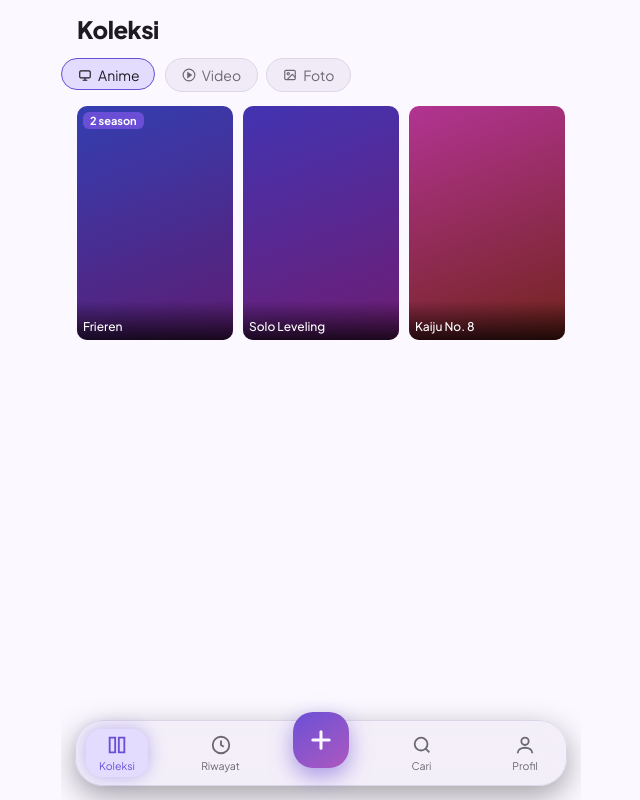
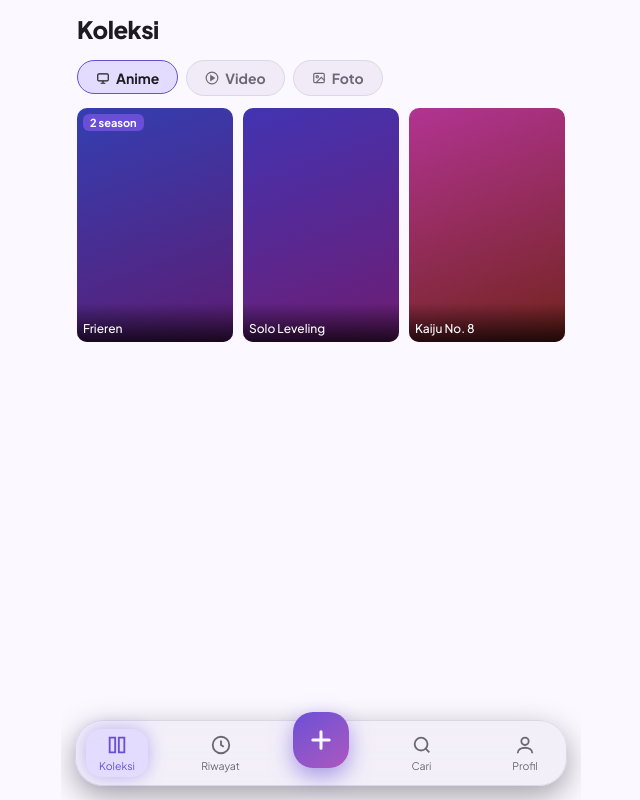
Before and after one commit to heriii1901-blip/Gattaper, a React (Vite) app: page / in a window 1280 px wide. Shown: the whole page, without its empty margins (319-959 px from the left). Built offline with nearby package versions, Linux system fonts and the light colour scheme.

Commit message:
Update pills.css

```diff
--- a/src/styles/components/pills.css
+++ b/src/styles/components/pills.css
@@ -5,7 +5,7 @@
   position: relative;
   display: flex;
   gap: 8px;
-  padding: 8px 0;
+  padding: 10px 16px 6px;
   overflow-x: hidden;
 }
 
@@ -17,9 +17,10 @@
   border: 1px solid var(--ln);
   background: var(--sf);
   color: var(--mu);
-  padding: 7px 16px;
+  padding: 8px 18px;
   border-radius: 999px;
   font-size: 14px;
+  font-weight: 700;
   cursor: pointer;
   white-space: nowrap;
   display: flex;
@@ -44,3 +45,9 @@
   border: 1px solid var(--ac);
   pointer-events: none;
 }
+
+/* Di halaman Cari, tab bar ada di dalam <main> yang udah punya padding 16px */
+main > .pills {
+  padding-left: 0;
+  padding-right: 0;
+}
```
